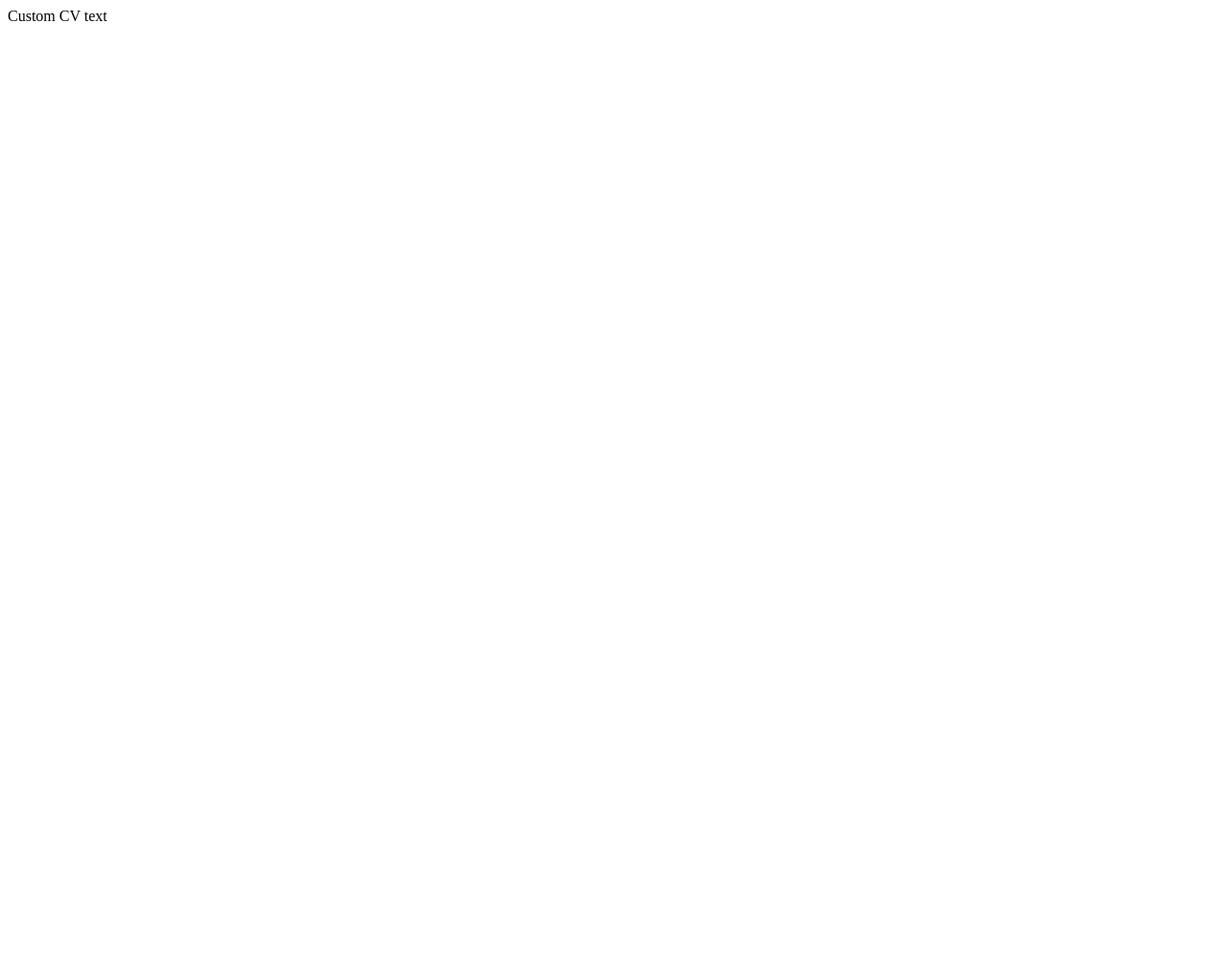
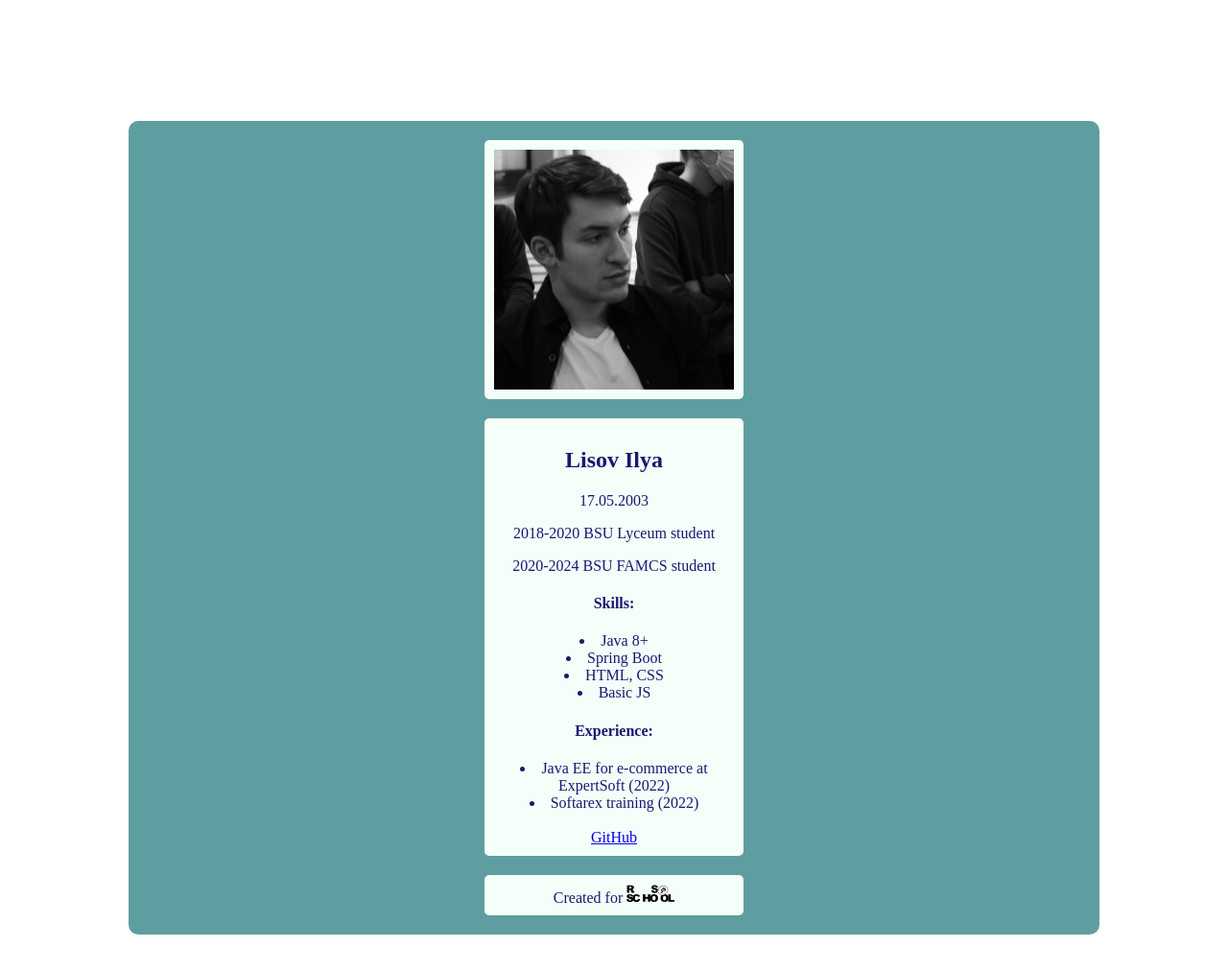
Before and after one commit to IlyaLisov/rsschool-cv, a plain HTML site: page index.html in a window 1280 px wide. Shown: the whole page at 96% size. Before the commit the page ends 800 px from the top, so only its background shows below. Drawn offline with Linux system fonts and the light colour scheme.

Commit message:
Create layout

```diff
--- /dev/null
+++ b/css/style.css
@@ -0,0 +1,31 @@
+img {
+	width: 250px;
+}
+
+.footer img {
+	width: 50px;
+}
+
+.container {
+	color: #191970;
+	background: #5F9EA0;
+	display: flex;
+	flex-direction: column;
+	flex-wrap: wrap;
+	align-items: center;
+	margin: 10%;
+	border-radius: 10px;
+	padding: 10px;
+}
+
+.block {
+	display:inline-block;
+	margin-top: 1%;
+	margin-bottom: 1%;
+	background: #F5FFFA;
+	border-radius: 5px;
+	padding: 10px;
+	align-self: center;
+	width: 250px;
+	text-align: center;
+}
--- a/index.html
+++ b/index.html
@@ -1,8 +1,32 @@
 <html>
 <head>
-	<title>CV</title>
+	<title>Ilya Lisov</title>
+	<link rel="stylesheet" href="css/style.css">
 </head>
 <body>
-	<p>Custom CV text</p>
+<div class="container">
+	<div class="block">
+		<img src="img/my.jpg">
+	</div>
+	<div class="block">
+		<h2>Lisov Ilya</h2>
+		<p>17.05.2003</p>
+		<p>2018-2020 BSU Lyceum student</p>
+		<p>2020-2024 BSU FAMCS student</p>
+		<h4>Skills:</h4>
+		<li>Java 8+</li>
+		<li>Spring Boot</li>
+		<li>HTML, CSS</li>
+		<li>Basic JS</li>
+		<h4>Experience:</h4>
+		<li>Java EE for e-commerce at ExpertSoft (2022)</li>
+		<li>Softarex training (2022)</li>
+		<br>
+		<a href="https://github.com/IlyaLisov" target="_blank">GitHub</a>
+	</div>
+	<div class="block footer">
+		<span>Created for <a href="https://rs.school/js/" target="_blacnk"><img src="img/rs_school_js.svg"></a></span>
+	</div>
+</div>
 </body>
 </html>
```
Also changed, not shown: img/my.JPG (added), img/rs_school_js.svg (added), style.css (deleted).
